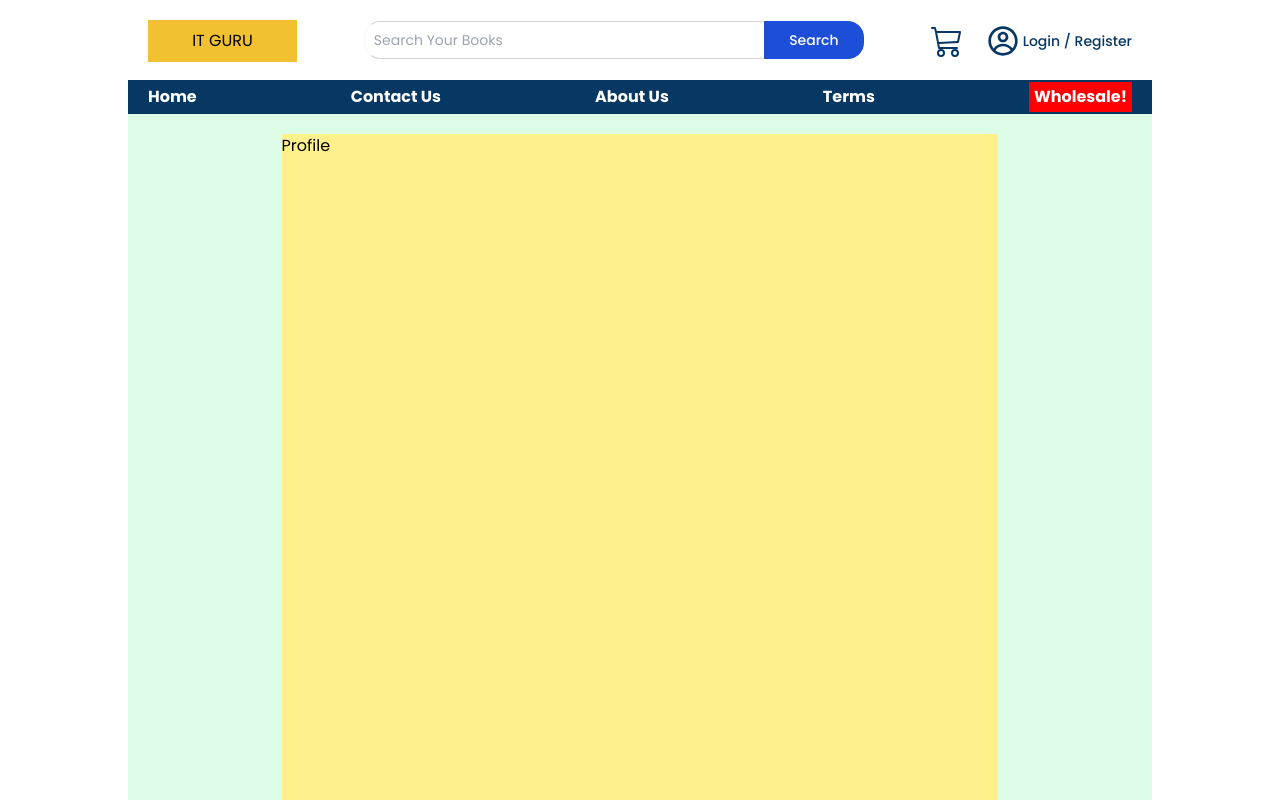
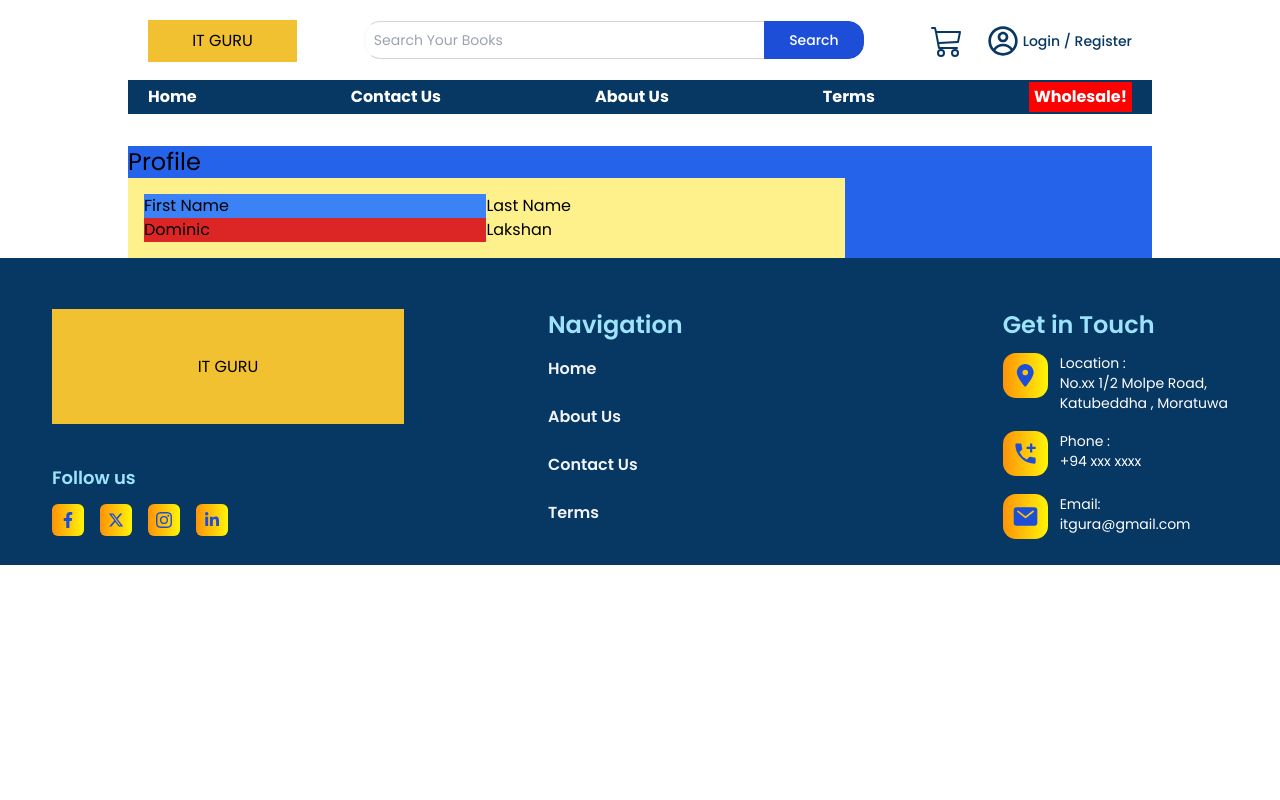
Before and after one commit to IT-Guru-Books-Store/ecomm-app-user, a Next.js app: page /user in a window 1280 px wide. Shown: the top 800 px of the page. Built offline with nearby package versions, Linux system fonts and the light colour scheme.

Commit message:
adding changes

```diff
--- a/app/layout.js
+++ b/app/layout.js
@@ -26,7 +26,7 @@ export default function RootLayout({ children }) {
           <div className="flex flex-col w-full justify-center items-center">
             <NavBottom />
           </div>
-          <div className="flex flex-col justify-center items-center">
+          <div className="flex flex-col md:justify-center md:items-center">
             <div className="md:w-[80%]">{children}</div>
           </div>
           <div>
--- a/app/user/page.js
+++ b/app/user/page.js
@@ -1,11 +1,34 @@
+import CartItem from "@/components/cart/CartItem";
+import CartTotal from "@/components/cart/CartTotal";
 import React from "react";
 
 const User = () => {
   return (
-    <div className="flex flex-col items-center w-full bg-green-100 h-[800px] md:py-[2%]">
-      <div className="flex w-[100%] md:w-[70%] h-[800px] bg-yellow-200">
-        <h1>Profile</h1>
+    <div className="w-full">
+      <div className="w-full mt-8 bg-blue-600">
+        <h1 className="flex items-center text-2xl">Profile</h1>
+
+        <div className="flex items-center w-full md:w-[70%] bg-yellow-200 p-4">
+          <div className="grid grid-cols-2 w-full">
+            <div className="flex flex-col">
+              <div className="bg-blue-500">First Name</div>
+              <div className="bg-red-600">Dominic</div>
+            </div>
+            <div>
+              <div>Last Name</div>
+              <div>Lakshan</div>
+            </div>
+          </div>
+        </div>
       </div>
+      {/* <div className="max-w-6xl mx-[16px] sm:mx-[128px] lg:grid md:grid-cols-2 lg:gap-3 lg:mx-auto">
+        <div>
+
+        </div>
+        <div>
+          <CartTotal />
+        </div>
+      </div> */}
     </div>
   );
 };
```
Also changed, not shown: app/checkout/page.js (+7 -0 lines).
